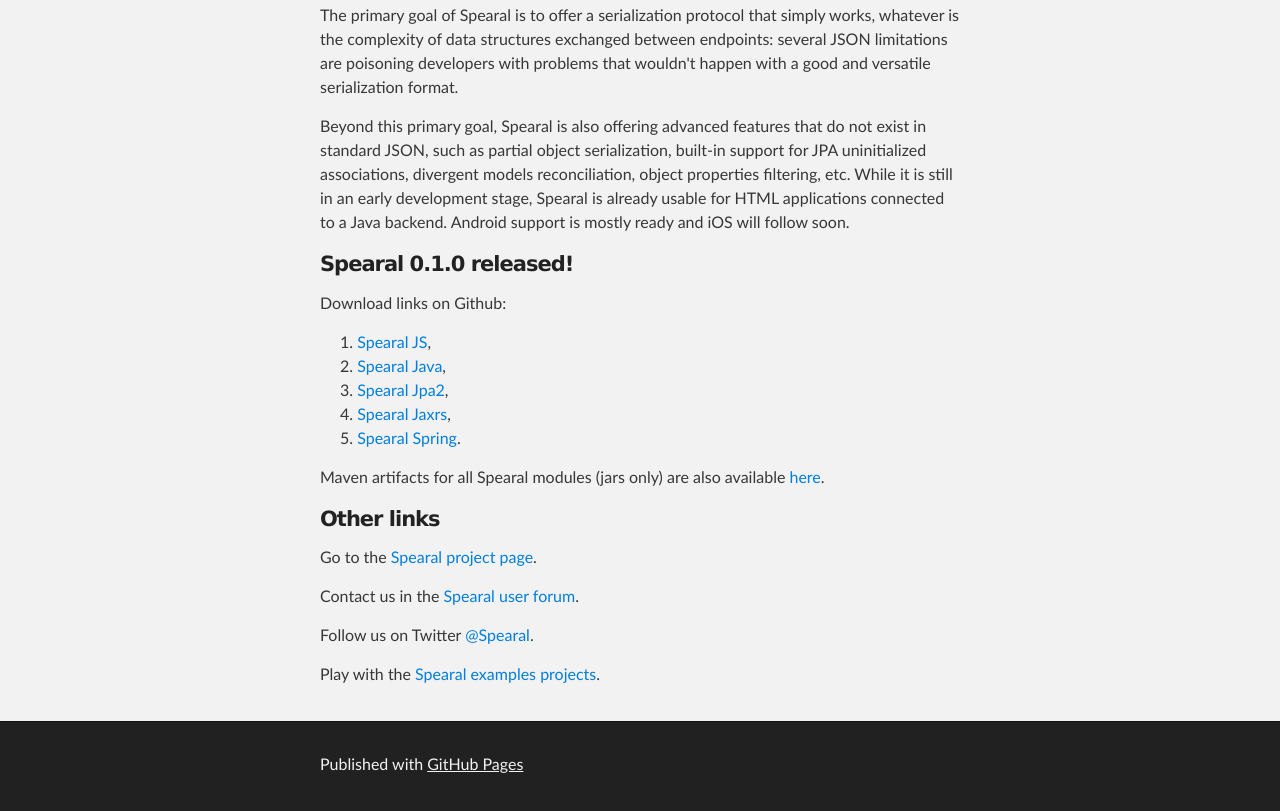
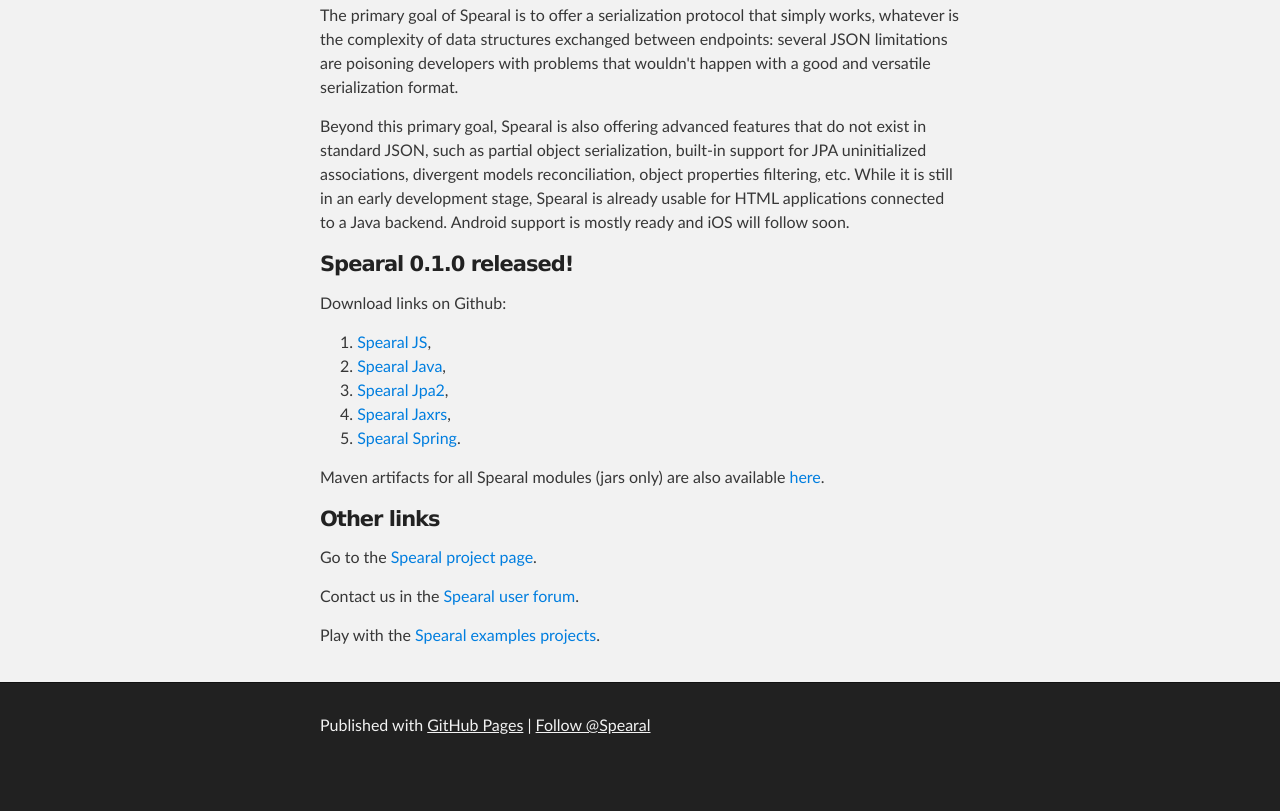
Before and after one commit to spearal/spearal.github.io, a plain HTML site: page index.html in a window 1280 px wide. Shown: the part 390-1201 px from the top of the page. After the commit the page ends 1162 px from the top, so only its background shows below. Drawn offline with Linux system fonts and the light colour scheme.

Commit message:
Update index.html

```diff
--- a/index.html
+++ b/index.html
@@ -56,8 +56,6 @@
 
 <p>Contact us in the <a href="https://groups.google.com/forum/#!forum/spearal" target="_blank">Spearal user forum</a>.</p>
 
-<p>Follow us on Twitter <a href="https://twitter.com/Spearal" target="_blank">@Spearal</a>.</p>
-
 <p>Play with the <a href="https://github.com/spearal-examples/" target="_blank">Spearal examples projects</a>.</p>
 
       </section>
@@ -66,7 +64,7 @@
     <!-- FOOTER  -->
     <div id="footer_wrap" class="outer">
       <footer class="inner">
-        <p>Published with <a href="http://pages.github.com">GitHub Pages</a></p>
+        <p>Published with <a href="http://pages.github.com">GitHub Pages</a> | <a href="https://twitter.com/Spearal" class="twitter-follow-button" data-show-count="false">Follow @Spearal</a> <script>!function(d,s,id){var js,fjs=d.getElementsByTagName(s)[0],p=/^http:/.test(d.location)?'http':'https';if(!d.getElementById(id)){js=d.createElement(s);js.id=id;js.src=p+'://platform.twitter.com/widgets.js';fjs.parentNode.insertBefore(js,fjs);}}(document, 'script', 'twitter-wjs');</script></p>
       </footer>
     </div>
 
```
